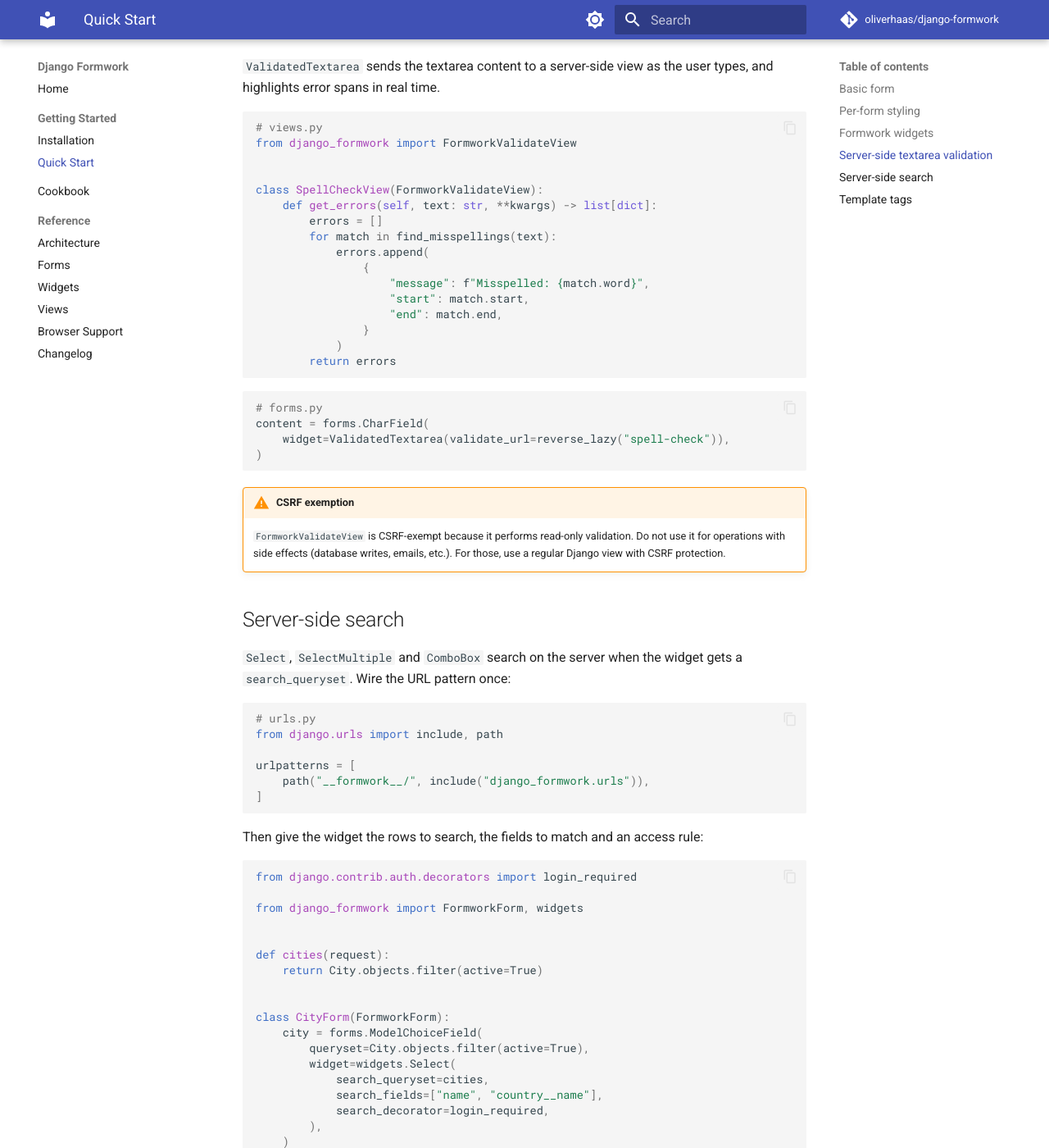
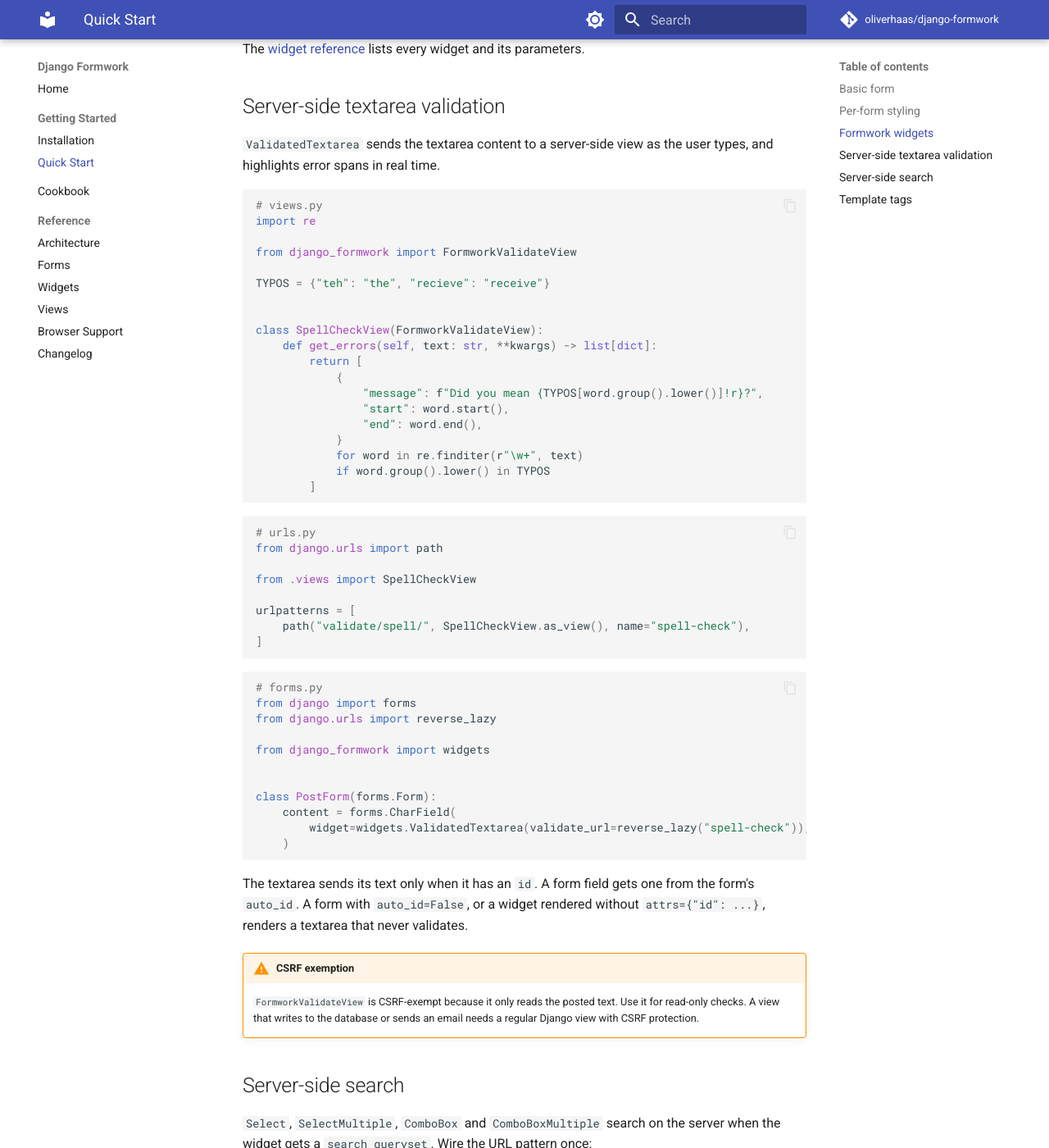
Before and after one commit to oliverhaas/django-formwork, an MkDocs documentation site: the page built from docs/getting-started/quickstart.md, in a window 1280 px wide and 1400 px high, scrolled down 2308 px. Shown: the whole window at 82% size. Built offline with MkDocs 1.6.1 and Material for MkDocs 9.7.7, drawn with Linux system fonts in a browser that asks for light colours; comment, search, counter and statistics services are not loaded; the version menu is left out; some of the changed text lies outside the part shown.

Commit message:
docs: make the quickstart snippets runnable as written

````diff
--- a/docs/getting-started/quickstart.md
+++ b/docs/getting-started/quickstart.md
@@ -33,7 +33,12 @@
 If you don't want to set `FORM_RENDERER` globally, use the form base classes:
 
 ```python
+# forms.py
+from django import forms
+
 from django_formwork import FormworkForm, FormworkModelForm
+
+from .models import Profile
 
 
 class ContactForm(FormworkForm):
@@ -112,36 +117,59 @@
 
 ```python
 # views.py
+import re
+
 from django_formwork import FormworkValidateView
+
+TYPOS = {"teh": "the", "recieve": "receive"}
 
 
 class SpellCheckView(FormworkValidateView):
     def get_errors(self, text: str, **kwargs) -> list[dict]:
-        errors = []
-        for match in find_misspellings(text):
-            errors.append(
-                {
-                    "message": f"Misspelled: {match.word}",
-                    "start": match.start,
-                    "end": match.end,
-                }
-            )
-        return errors
+        return [
+            {
+                "message": f"Did you mean {TYPOS[word.group().lower()]!r}?",
+                "start": word.start(),
+                "end": word.end(),
+            }
+            for word in re.finditer(r"\w+", text)
+            if word.group().lower() in TYPOS
+        ]
+```
+
+```python
+# urls.py
+from django.urls import path
+
+from .views import SpellCheckView
+
+urlpatterns = [
+    path("validate/spell/", SpellCheckView.as_view(), name="spell-check"),
+]
 ```
 
 ```python
 # forms.py
-content = forms.CharField(
-    widget=ValidatedTextarea(validate_url=reverse_lazy("spell-check")),
-)
+from django import forms
+from django.urls import reverse_lazy
+
+from django_formwork import widgets
+
+
+class PostForm(forms.Form):
+    content = forms.CharField(
+        widget=widgets.ValidatedTextarea(validate_url=reverse_lazy("spell-check")),
+    )
 ```
 
+The textarea sends its text only when it has an `id`. A form field gets one from the form's `auto_id`. A form with `auto_id=False`, or a widget rendered without `attrs={"id": ...}`, renders a textarea that never validates.
+
 !!! warning "CSRF exemption"
-    `FormworkValidateView` is CSRF-exempt because it performs read-only validation. Do not use it for operations with side effects (database writes, emails, etc.). For those, use a regular Django view with CSRF protection.
+    `FormworkValidateView` is CSRF-exempt because it only reads the posted text. Use it for read-only checks. A view that writes to the database or sends an email needs a regular Django view with CSRF protection.
 
 ## Server-side search
 
-`Select`, `SelectMultiple` and `ComboBox` search on the server when the widget gets a `search_queryset`. Wire the URL pattern once:
+`Select`, `SelectMultiple`, `ComboBox` and `ComboBoxMultiple` search on the server when the widget gets a `search_queryset`. Wire the URL pattern once:
 
 ```python
 # urls.py
@@ -155,9 +183,13 @@
 Then give the widget the rows to search, the fields to match and an access rule:
 
 ```python
+# forms.py
+from django import forms
 from django.contrib.auth.decorators import login_required
 
 from django_formwork import FormworkForm, widgets
+
+from .models import City
 
 
 def cities(request):
@@ -175,7 +207,7 @@
     )
 ```
 
-The form registers the search when its class is created. Formwork imports the `forms` module of each installed app at startup, so a search declared there works in every worker from the first request. `search_queryset` is a callable that takes the request; the endpoint calls it for each search, so it can scope the rows to the user. `search_decorator` is required: pass an auth decorator such as `login_required`, or `None` for a public endpoint. The [views reference](../reference/views.md) covers the endpoint, paging, ranked search and search templates.
+The form class registers the search when Python creates it. Formwork imports the `forms` module of each installed app at startup, so a search declared there works in every worker from the first request. `search_queryset` is a callable that takes the request; the endpoint calls it for each search, so it can scope the rows to the user. `search_decorator` is required: pass an auth decorator such as `login_required`, or `None` for a public endpoint. The [views reference](../reference/views.md) covers the endpoint, paging, ranked search and search templates.
 
 ## Template tags
 
````
